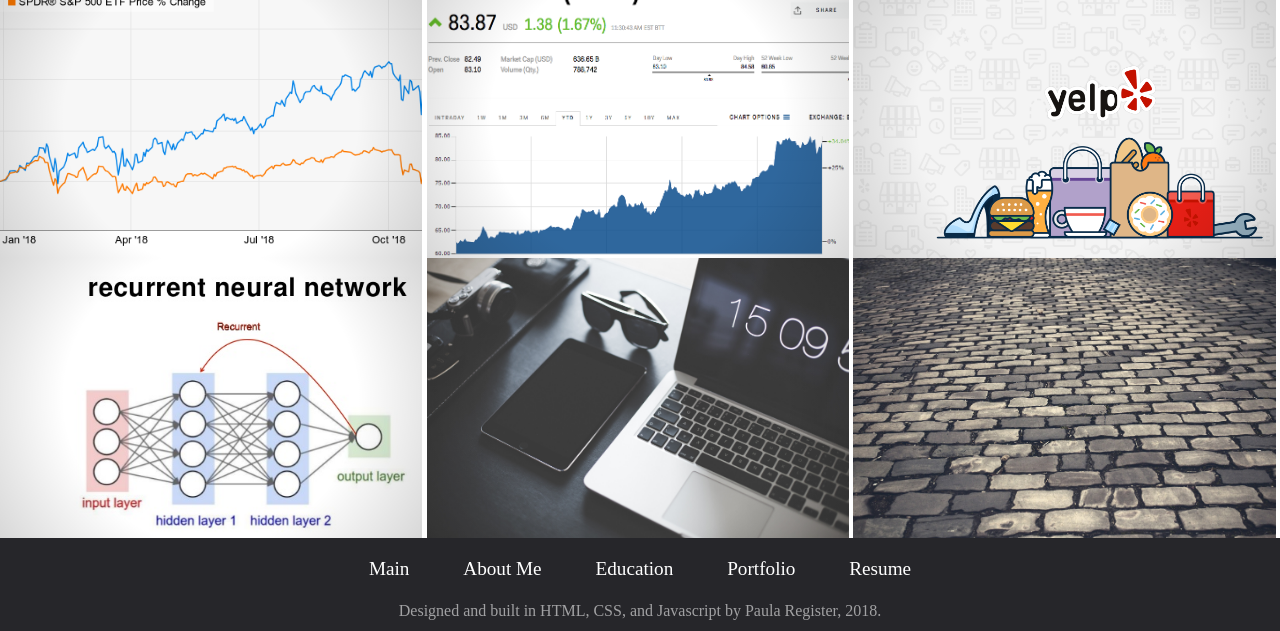
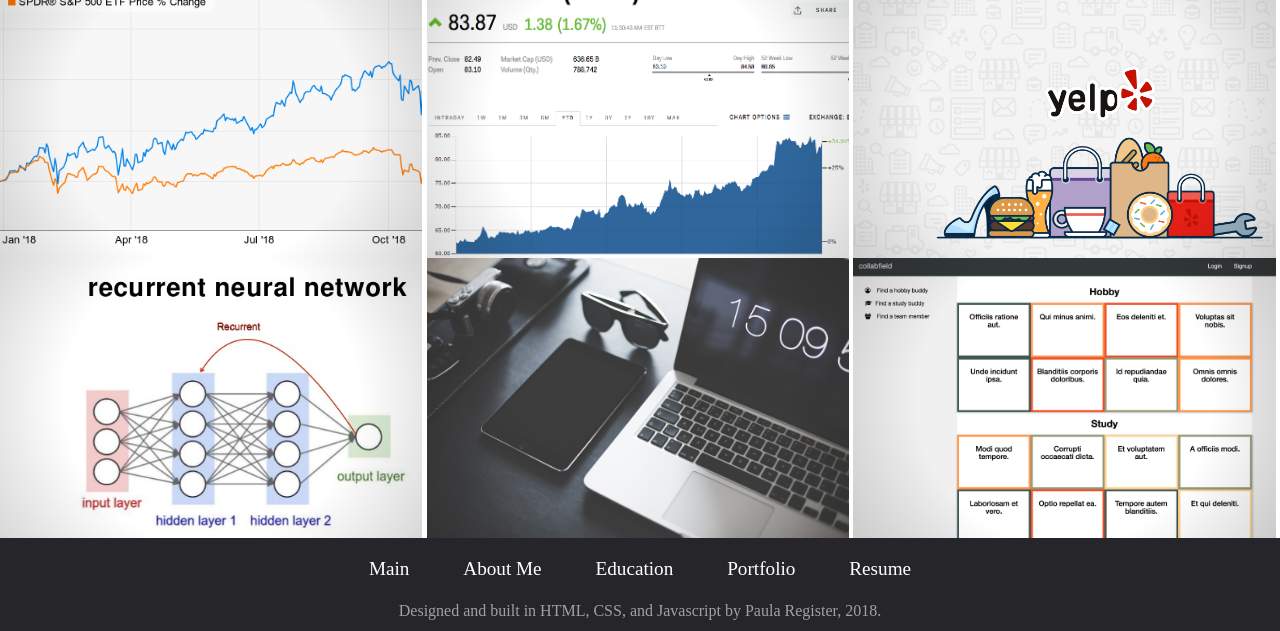
Before and after one commit to PaulaERegister/PaulaERegister.github.io, a plain HTML site: page index.html in a window 1280 px wide. Shown: the part 2989-3620 px from the top of the page. Drawn offline with nearby package versions, Linux system fonts and the light colour scheme; a web font is replaced by a local one.

Commit message:
Update index.html

```diff
--- a/index.html
+++ b/index.html
@@ -331,7 +331,7 @@ management - taught about data modeling, relational models and relational algebr
                         </li>
                         <li>
                             <a class="rig-cell" href="https://ruby-chat-client.herokuapp.com" target="_blank">
-                                <div class="rig-img" style="background-image: url(/media/cobblestones-393455_1920.jpg)" alt="chat client">
+                                <div class="rig-img" style="background-image: url(/media/rubychat.png)" alt="chat client">
                                     <span class="rig-overlay"></span>
                                     <span class="rig-text hide-header">Chat Client (Ruby on Rails)</span>
                                 </div>
```
